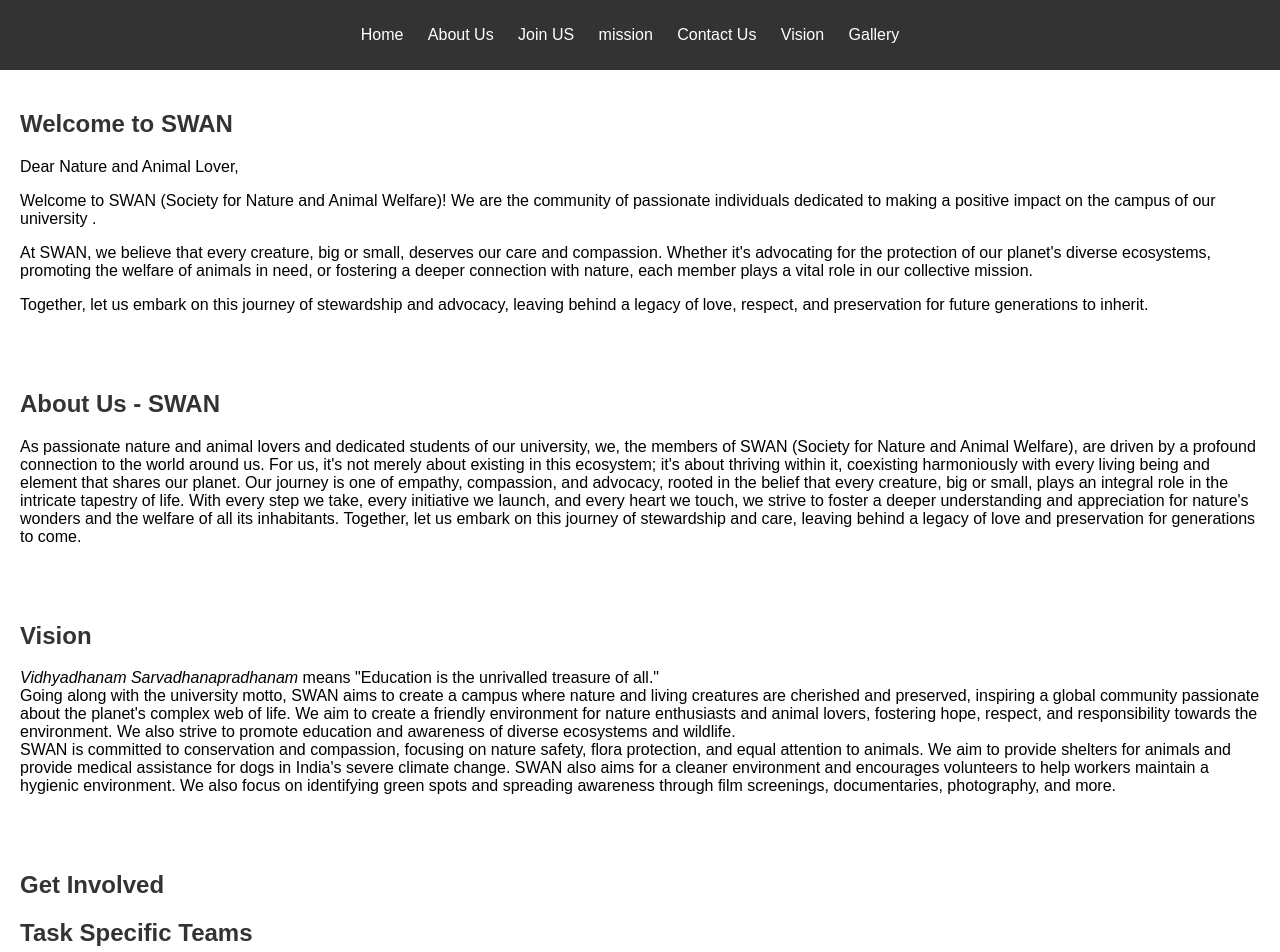
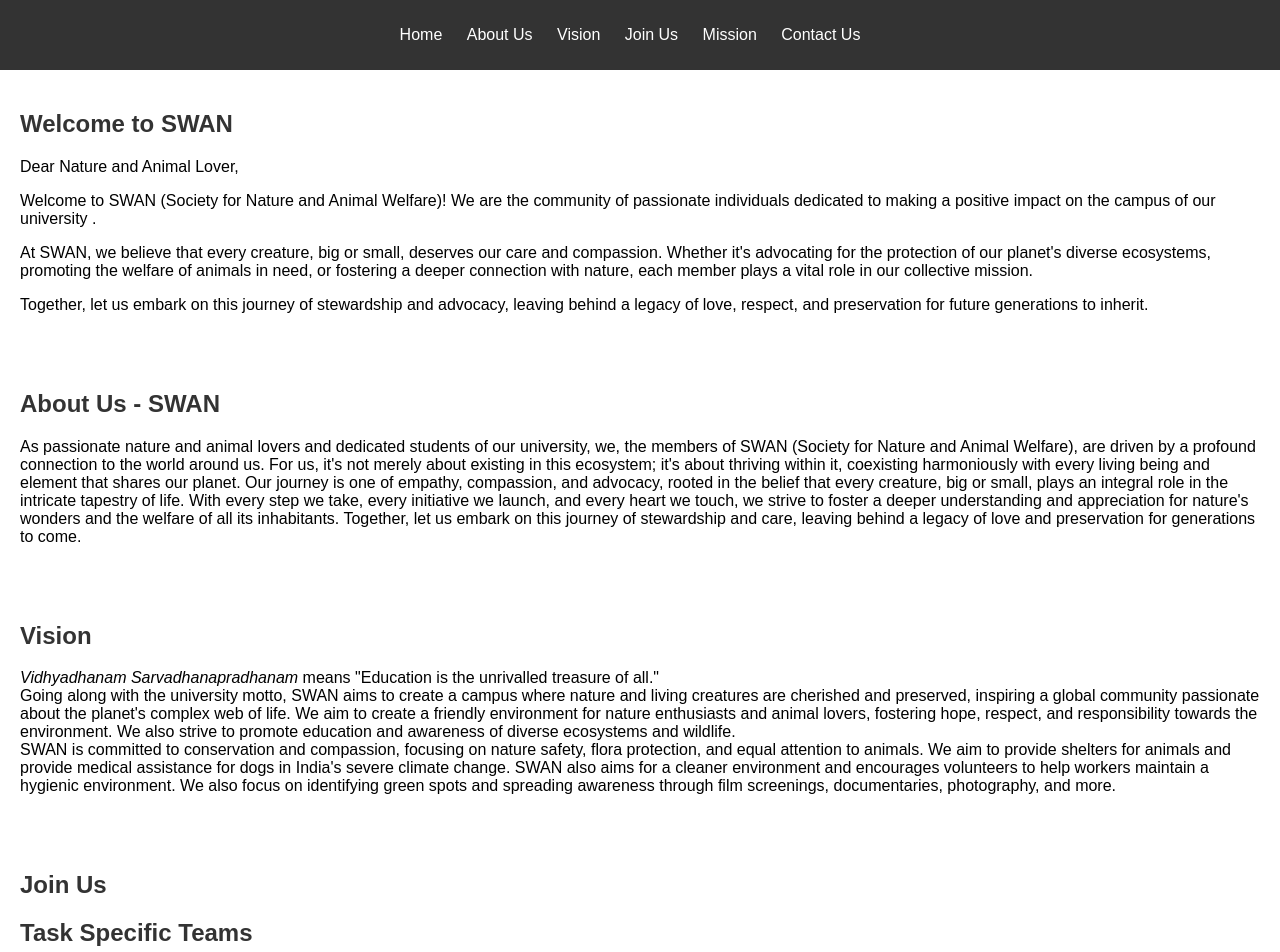
Before and after one commit to Amit-Rikhari/swan_cuh, a plain HTML site: page index.html in a window 1280 px wide. Shown: the top 952 px of the page. Drawn offline with Linux system fonts and the light colour scheme.

Commit message:
Update index.html

```diff
--- a/index.html
+++ b/index.html
@@ -49,11 +49,11 @@
     <ul>
       <li><a href="#home">Home</a></li>
       <li><a href="#about">About Us</a></li>
-      <li><a href="#join">Join US</a></li>
-      <li><a href="#mission">mission</a></li>
+      <li><a href="#vision">Vision</a></li>
+      <li><a href="#join">Join Us</a></li>
+      <li><a href="#mission">Mission</a></li>
       <li><a href="#contact">Contact Us</a></li>
-       <li><a href="#vision">Vision</a></li>
-      <li><a href="#gallery">Gallery</a></li>
+
     </ul>
   </nav>
 
@@ -90,7 +90,7 @@
 
   <!-- Get Involved -->
   <section id="join">
-    <h2>Get Involved</h2>
+    <h2>Join Us</h2>
 
 
   <!-- Bark Brigade -->
```
